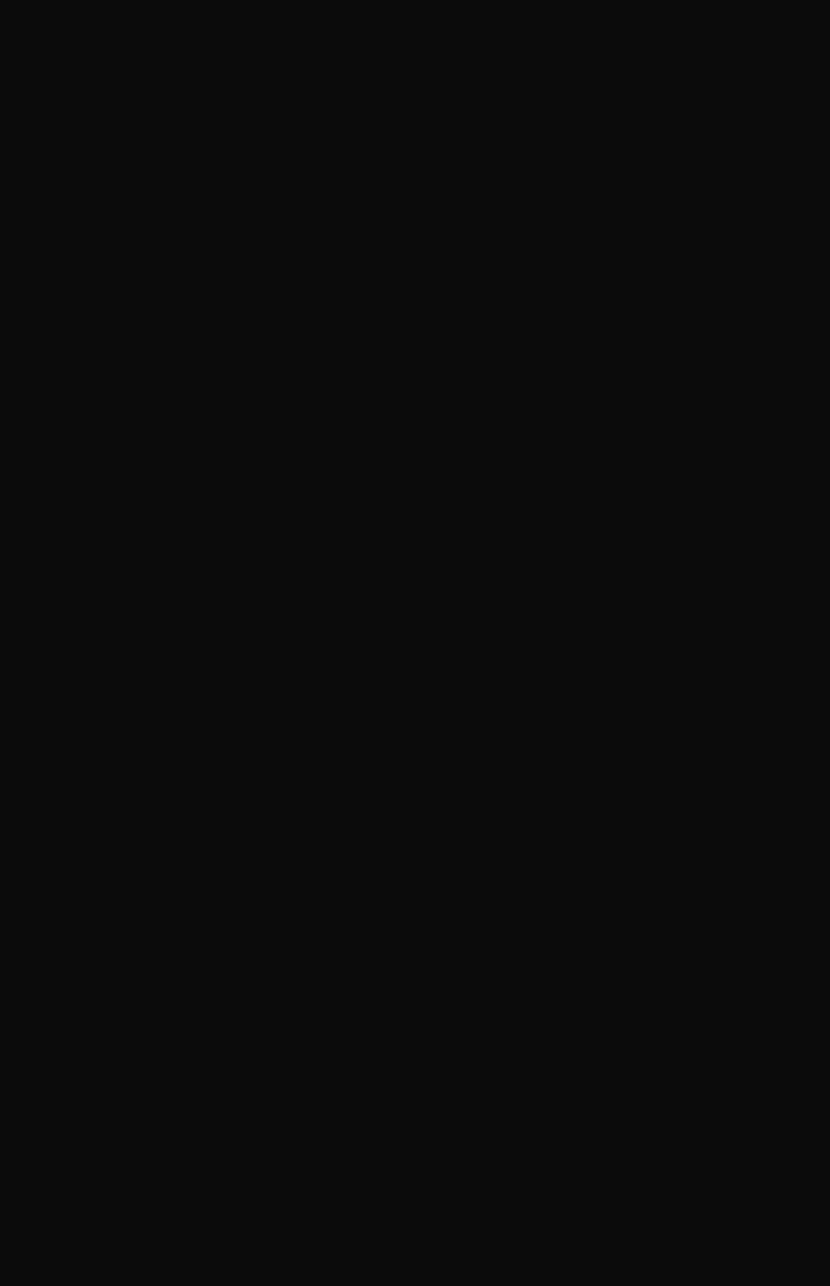
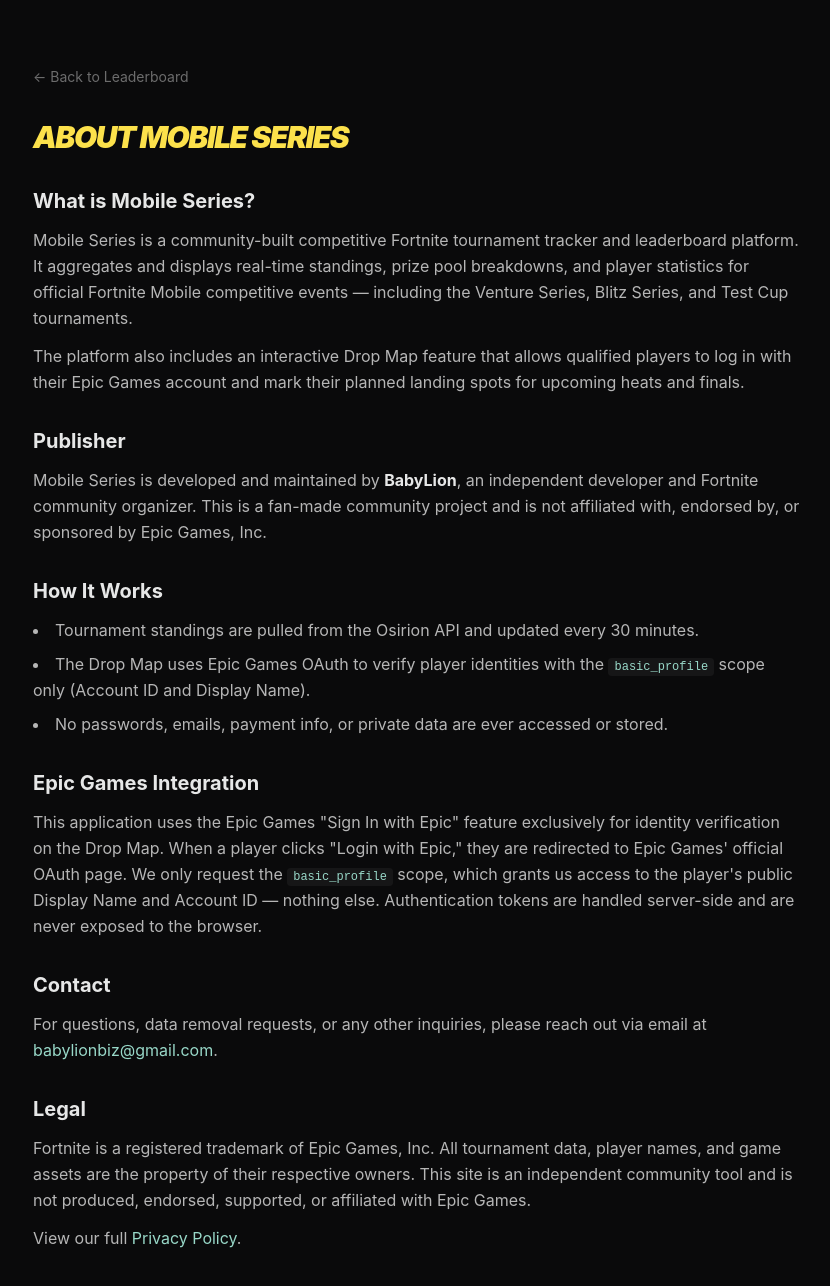
Before and after one commit to DogeminerCE/mobileseries, a React (Vite) app: page /about in a window 1280 px wide. Before the commit this address had no page. Shown: the top 1286 px of the page, without its empty margins (223-1053 px from the left). Before the commit the page ends 800 px from the top, so only its background shows below. Built offline with nearby package versions, Linux system fonts and the light colour scheme.

Commit message:
feat: add About page with publisher info and update footer with About/Privacy/Contact links

```diff
--- /dev/null
+++ b/src/About.tsx
@@ -0,0 +1,77 @@
+import React from 'react';
+import { useNavigate } from 'react-router-dom';
+
+export default function About() {
+  const navigate = useNavigate();
+
+  return (
+    <div className="min-h-screen bg-[#0A0A0B] text-white p-8 md:p-16 font-sans">
+      <div className="max-w-3xl mx-auto space-y-8">
+        <button
+          onClick={() => navigate('/')}
+          className="text-white/40 hover:text-white/80 text-sm transition-colors"
+        >
+          ← Back to Leaderboard
+        </button>
+
+        <h1 className="text-3xl font-black italic uppercase tracking-tighter text-[#FCE14B]">
+          About Mobile Series
+        </h1>
+
+        <section className="space-y-3">
+          <h2 className="text-xl font-bold text-white/90">What is Mobile Series?</h2>
+          <p className="text-white/70 leading-relaxed">
+            Mobile Series is a community-built competitive Fortnite tournament tracker and leaderboard platform. It aggregates and displays real-time standings, prize pool breakdowns, and player statistics for official Fortnite Mobile competitive events — including the Venture Series, Blitz Series, and Test Cup tournaments.
+          </p>
+          <p className="text-white/70 leading-relaxed">
+            The platform also includes an interactive Drop Map feature that allows qualified players to log in with their Epic Games account and mark their planned landing spots for upcoming heats and finals.
+          </p>
+        </section>
+
+        <section className="space-y-3">
+          <h2 className="text-xl font-bold text-white/90">Publisher</h2>
+          <p className="text-white/70 leading-relaxed">
+            Mobile Series is developed and maintained by <strong className="text-white/90">BabyLion</strong>, an independent developer and Fortnite community organizer. This is a fan-made community project and is not affiliated with, endorsed by, or sponsored by Epic Games, Inc.
+          </p>
+        </section>
+
+        <section className="space-y-3">
+          <h2 className="text-xl font-bold text-white/90">How It Works</h2>
+          <ul className="text-white/70 leading-relaxed list-disc list-inside space-y-2">
+            <li>Tournament standings are pulled from the Osirion API and updated every 30 minutes.</li>
+            <li>The Drop Map uses Epic Games OAuth to verify player identities with the <code className="text-[#98D8C8] bg-white/5 px-1.5 py-0.5 rounded text-xs">basic_profile</code> scope only (Account ID and Display Name).</li>
+            <li>No passwords, emails, payment info, or private data are ever accessed or stored.</li>
+          </ul>
+        </section>
+
+        <section className="space-y-3">
+          <h2 className="text-xl font-bold text-white/90">Epic Games Integration</h2>
+          <p className="text-white/70 leading-relaxed">
+            This application uses the Epic Games "Sign In with Epic" feature exclusively for identity verification on the Drop Map. When a player clicks "Login with Epic," they are redirected to Epic Games' official OAuth page. We only request the <code className="text-[#98D8C8] bg-white/5 px-1.5 py-0.5 rounded text-xs">basic_profile</code> scope, which grants us access to the player's public Display Name and Account ID — nothing else. Authentication tokens are handled server-side and are never exposed to the browser.
+          </p>
+        </section>
+
+        <section className="space-y-3">
+          <h2 className="text-xl font-bold text-white/90">Contact</h2>
+          <p className="text-white/70 leading-relaxed">
+            For questions, data removal requests, or any other inquiries, please reach out via email at{' '}
+            <a href="mailto:babylionbiz@gmail.com" className="text-[#98D8C8] hover:underline">
+              babylionbiz@gmail.com
+            </a>.
+          </p>
+        </section>
+
+        <section className="space-y-3">
+          <h2 className="text-xl font-bold text-white/90">Legal</h2>
+          <p className="text-white/70 leading-relaxed">
+            Fortnite is a registered trademark of Epic Games, Inc. All tournament data, player names, and game assets are the property of their respective owners. This site is an independent community tool and is not produced, endorsed, supported, or affiliated with Epic Games.
+          </p>
+          <p className="text-white/70 leading-relaxed">
+            View our full{' '}
+            <a href="/pp" className="text-[#98D8C8] hover:underline">Privacy Policy</a>.
+          </p>
+        </section>
+      </div>
+    </div>
+  );
+}
--- a/src/App.tsx
+++ b/src/App.tsx
@@ -858,10 +858,19 @@
       </div>
 
       {/* Persistent Footer */}
-      <footer className="w-full py-4 text-center border-t border-white/5 bg-[#0A0A0B]">
-        <span className="text-[10px] font-mono opacity-20 uppercase tracking-[0.4em]">
-          Real-time Data: Osirion API • Updated every 30 min
-        </span>
+      <footer className="w-full py-6 border-t border-white/5 bg-[#0A0A0B]">
+        <div className="flex flex-col items-center gap-2">
+          <div className="flex items-center gap-4 text-[11px] font-medium uppercase tracking-widest">
+            <a href="/about" className="text-white/40 hover:text-white/80 transition-colors">About</a>
+            <span className="text-white/10">|</span>
+            <a href="/pp" className="text-white/40 hover:text-white/80 transition-colors">Privacy Policy</a>
+            <span className="text-white/10">|</span>
+            <a href="mailto:babylionbiz@gmail.com" className="text-white/40 hover:text-white/80 transition-colors">Contact</a>
+          </div>
+          <span className="text-[10px] font-mono opacity-20 uppercase tracking-[0.4em]">
+            Real-time Data: Osirion API • Updated every 30 min
+          </span>
+        </div>
       </footer>
     </div>
   );
--- a/src/main.tsx
+++ b/src/main.tsx
@@ -4,6 +4,7 @@
 import App from './App.tsx';
 import DropMap from './DropMap.tsx';
 import PrivacyPolicy from './PrivacyPolicy.tsx';
+import About from './About.tsx';
 import './index.css';
 
 createRoot(document.getElementById('root')!).render(
@@ -13,6 +14,7 @@
         <Route path="/" element={<App />} />
         <Route path="/drop-map" element={<DropMap />} />
         <Route path="/pp" element={<PrivacyPolicy />} />
+        <Route path="/about" element={<About />} />
       </Routes>
     </BrowserRouter>
   </StrictMode>,
```
